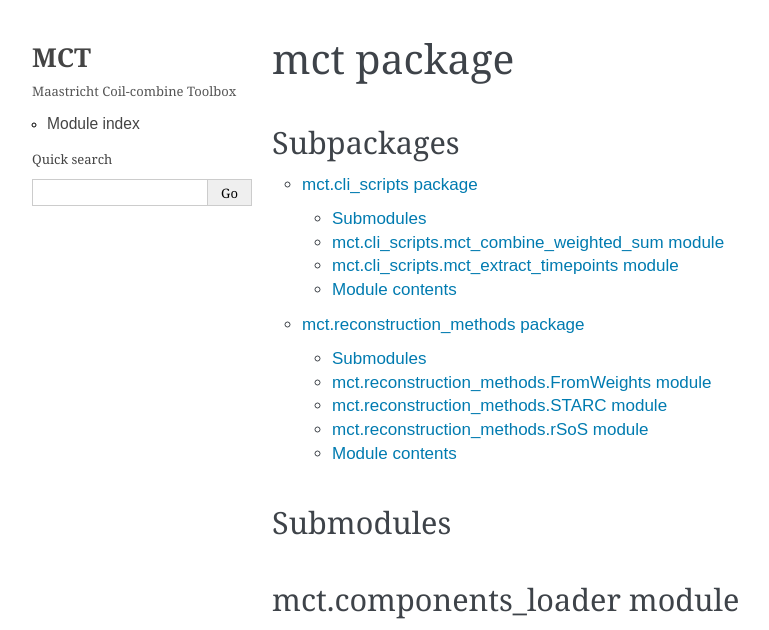
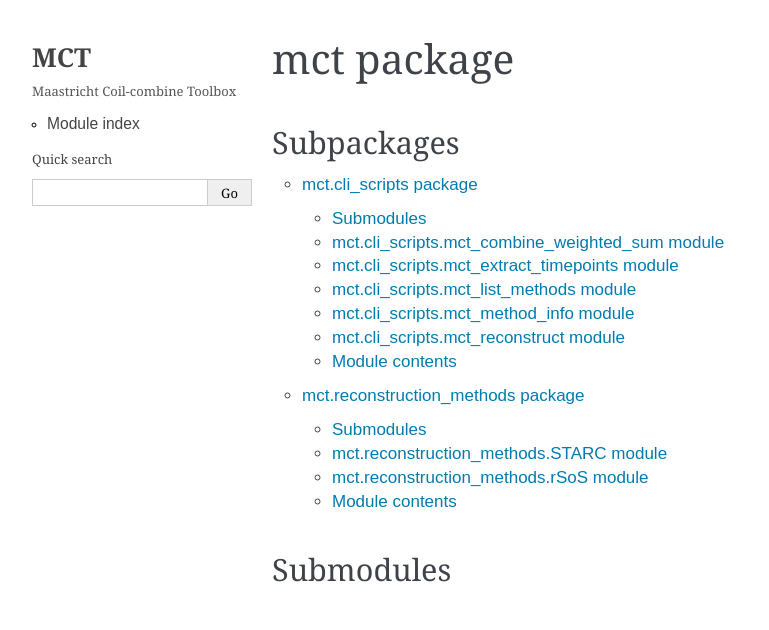
Before and after one commit to robbert-harms/MCT, a Sphinx documentation site: the page built from docs/mct.rst, in a window 1280 px wide. Shown: the top 630 px of the page, without its empty margins (148-917 px from the left). Built offline with Sphinx 7.4.7, drawn with Linux system fonts in a browser that asks for light colours; grey boxes are pictures that could not be loaded.

Commit message:
Small update to docs

```diff
--- a/docs/mct.cli_scripts.rst
+++ b/docs/mct.cli_scripts.rst
@@ -20,6 +20,30 @@ mct\.cli\_scripts\.mct\_extract\_timepoints module
     :undoc-members:
     :show-inheritance:
 
+mct\.cli\_scripts\.mct\_list\_methods module
+--------------------------------------------
+
+.. automodule:: mct.cli_scripts.mct_list_methods
+    :members:
+    :undoc-members:
+    :show-inheritance:
+
+mct\.cli\_scripts\.mct\_method\_info module
+-------------------------------------------
+
+.. automodule:: mct.cli_scripts.mct_method_info
+    :members:
+    :undoc-members:
+    :show-inheritance:
+
+mct\.cli\_scripts\.mct\_reconstruct module
+------------------------------------------
+
+.. automodule:: mct.cli_scripts.mct_reconstruct
+    :members:
+    :undoc-members:
+    :show-inheritance:
+
 
 Module contents
 ---------------
--- a/docs/mct.reconstruction_methods.rst
+++ b/docs/mct.reconstruction_methods.rst
@@ -3,14 +3,6 @@ mct\.reconstruction\_methods package
 
 Submodules
 ----------
-
-mct\.reconstruction\_methods\.FromWeights module
-------------------------------------------------
-
-.. automodule:: mct.reconstruction_methods.FromWeights
-    :members:
-    :undoc-members:
-    :show-inheritance:
 
 mct\.reconstruction\_methods\.STARC module
 ------------------------------------------
```
